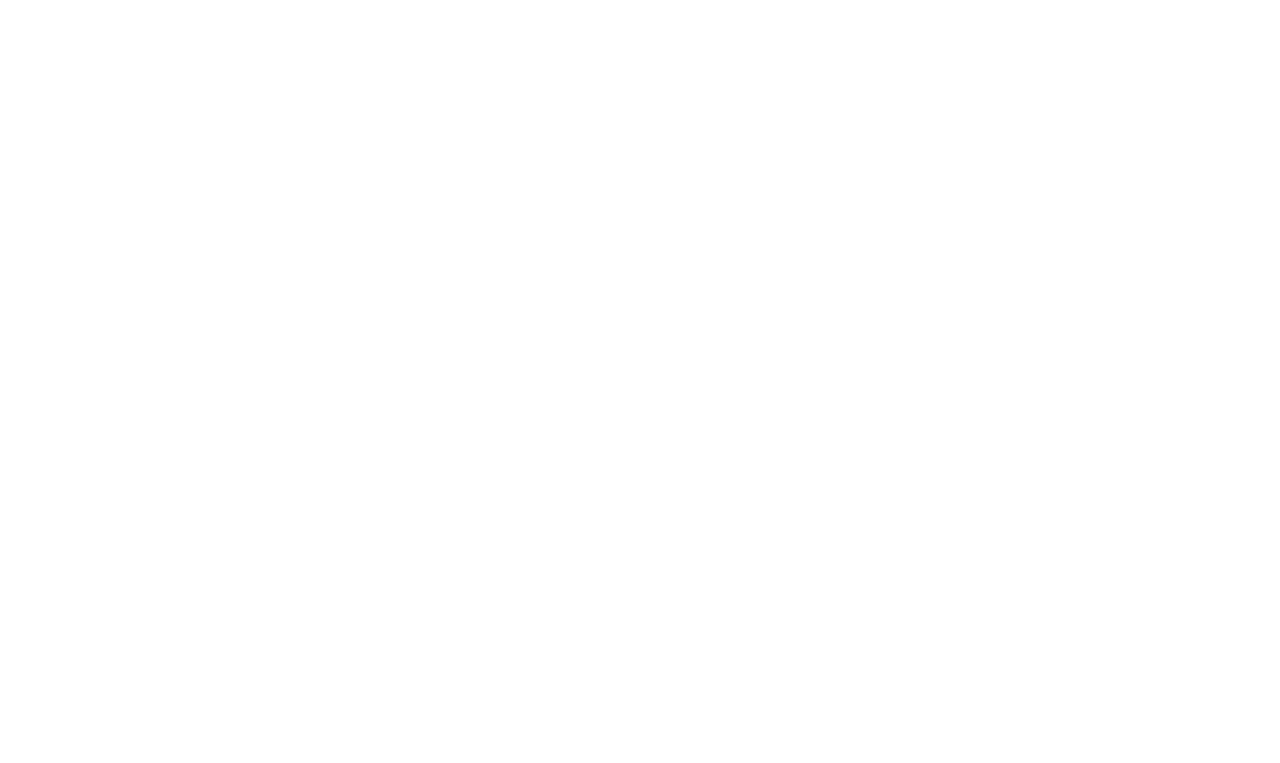
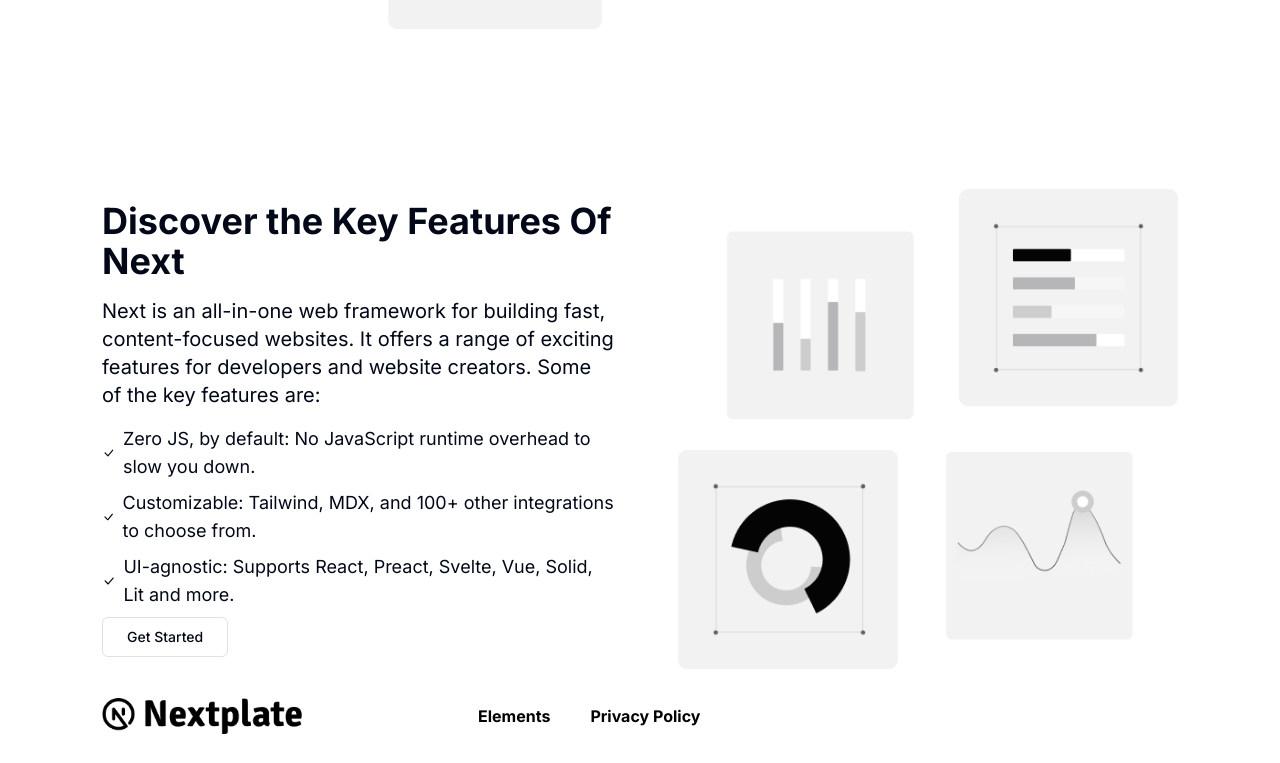
Before and after one commit to ozguraktas5/nextplate_nextjs, a Next.js app: page / in a window 1280 px wide. Shown: the part 1412-2175 px from the top of the page. Before the commit the page ends 1439 px from the top, so only its background shows below. Built offline with nearby package versions, Linux system fonts and the light colour scheme.

Commit message:
homepage

```diff
--- a/components/common/header/index.tsx
+++ b/components/common/header/index.tsx
@@ -55,7 +55,7 @@ const Header = () => {
         <SearchModal />
         <ModeToggle />
         <SelectDemo />
-        <ButtonOutline />
+        <ButtonOutline text="Get Started" />
       </Container>
     </Navbar>
   );
--- a/components/homepage/index.tsx
+++ b/components/homepage/index.tsx
@@ -5,10 +5,11 @@ import { ButtonOutline } from "../ButtonOutline";
 import Image from "next/image";
 import bannerImage from "../../public/images/banner.png";
 import service1 from "../../public/images/service-1.png";
+import service2 from "../../public/images/service-2.png";
 
 const HomePage = () => {
   return (
-    <main className="flex flex-col items-center gap-16">
+    <main className="flex flex-col items-center gap-40">
       <section className="flex flex-col gap-4 mt-5 text-center max-w-4xl mx-auto">
         <h1 className="text-3xl lg:text-5xl font-bold">
           The Ultimate Starter Template You Need To Start Your Next Project
@@ -35,7 +36,7 @@ const HomePage = () => {
             everything you need to get started with your Next project. What's
             Included in Nextplate
           </p>
-          <ul className="text-xl">
+          <ul className="text-lg flex flex-col gap-2">
             <li className="flex gap-2 items-center">
               <svg
                 xmlns="http://www.w3.org/2000/svg"
@@ -118,6 +119,67 @@ const HomePage = () => {
           </ul>
         </div>
       </section>
+
+      <section className="flex flex-row-reverse items-center gap-16">
+        <Image src={service2} alt="service2" width={500} height={500} />
+        <div className="flex flex-col gap-3">
+          <h2 className="text-4xl font-bold">
+            Discover the Key Features Of Next
+          </h2>
+          <p className="text-xl">
+            Next is an all-in-one web framework for building fast,
+            content-focused websites. It offers a range of exciting features for
+            developers and website creators. Some of the key features are:
+          </p>
+          <ul className="text-lg flex flex-col gap-2">
+            <li className="flex gap-2 items-center">
+              <svg
+                xmlns="http://www.w3.org/2000/svg"
+                width="16"
+                height="16"
+                fill="currentColor"
+                className="bi bi-check-lg"
+                viewBox="0 0 16 16"
+              >
+                <path d="M12.736 3.97a.733.733 0 0 1 1.047 0c.286.289.29.756.01 1.05L7.88 12.01a.733.733 0 0 1-1.065.02L3.217 8.384a.757.757 0 0 1 0-1.06.733.733 0 0 1 1.047 0l3.052 3.093 5.4-6.425z" />
+              </svg>
+              Zero JS, by default: No JavaScript runtime overhead to slow you
+              down.
+            </li>
+            <li className="flex gap-2 items-center">
+              <svg
+                xmlns="http://www.w3.org/2000/svg"
+                width="16"
+                height="16"
+                fill="currentColor"
+                className="bi bi-check-lg"
+                viewBox="0 0 16 16"
+              >
+                <path d="M12.736 3.97a.733.733 0 0 1 1.047 0c.286.289.29.756.01 1.05L7.88 12.01a.733.733 0 0 1-1.065.02L3.217 8.384a.757.757 0 0 1 0-1.06.733.733 0 0 1 1.047 0l3.052 3.093 5.4-6.425z" />
+              </svg>
+              Customizable: Tailwind, MDX, and 100+ other integrations to choose
+              from.
+            </li>
+            <li className="flex gap-2 items-center">
+              <svg
+                xmlns="http://www.w3.org/2000/svg"
+                width="16"
+                height="16"
+                fill="currentColor"
+                className="bi bi-check-lg"
+                viewBox="0 0 16 16"
+              >
+                <path d="M12.736 3.97a.733.733 0 0 1 1.047 0c.286.289.29.756.01 1.05L7.88 12.01a.733.733 0 0 1-1.065.02L3.217 8.384a.757.757 0 0 1 0-1.06.733.733 0 0 1 1.047 0l3.052 3.093 5.4-6.425z" />
+              </svg>
+              UI-agnostic: Supports React, Preact, Svelte, Vue, Solid, Lit and
+              more.
+            </li>
+            <div>
+              <ButtonOutline text="Get Started" />
+            </div>
+          </ul>
+        </div>
+      </section>
     </main>
   );
 };
```
